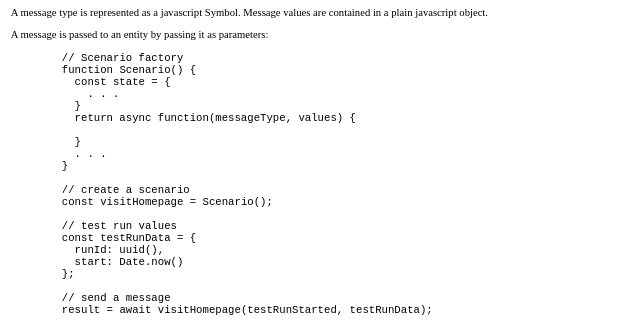
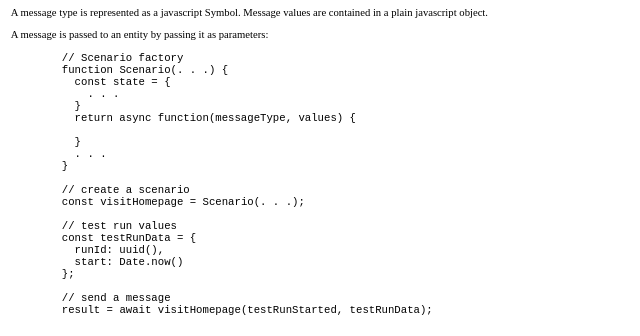
Before and after one commit to goofballLogic/modd, a plain HTML site: page docs/index.html in a window 1280 px wide. Shown: the part 647-983 px from the top of the page, 0-640 px from the left. Drawn offline with Linux system fonts and the light colour scheme; a script that the page names is missing.

Commit message:
Update index.html

```diff
--- a/docs/index.html
+++ b/docs/index.html
@@ -82,7 +82,7 @@
       <br />
       <code>
         // Scenario factory
-        function Scenario() {
+        function Scenario(. . .) {
           const state = {
             . . .
           }
@@ -93,7 +93,7 @@
         }
 
         // create a scenario
-        const visitHomepage = Scenario();
+        const visitHomepage = Scenario(. . .);
 
         // test run values
         const testRunData = {
```
